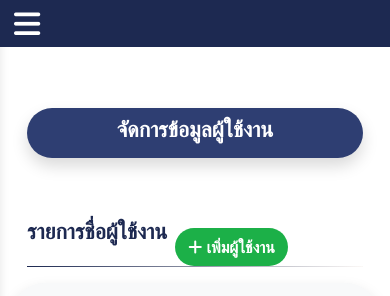
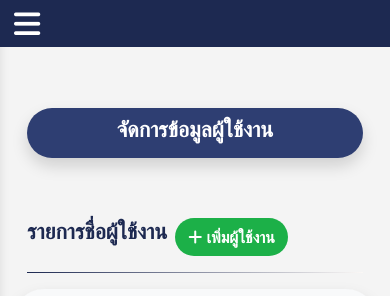
Before and after one commit to solofrislo/Login, a plain HTML site: page PageUser.html in a window 390 px wide. Shown: the top 296 px of the page. Drawn offline with nearby package versions, Linux system fonts and the light colour scheme.

Commit message:
Update PageUser.html

```diff
--- a/PageUser.html
+++ b/PageUser.html
@@ -21,6 +21,9 @@
     <style>
         @import url('https://fonts.googleapis.com/css2?family=Prompt:wght@300;400;600&family=Sarabun:wght@300;400;600&family=Kanit:wght@300;400;600&display=swap');
 
+        body {
+            background-color: #f4f4f4;
+        }
         /* Default styles for large screens (desktop) */
         .container {
             margin-left: auto;
@@ -67,10 +70,6 @@
                 gap: 0px;
 
 
-            }
-            /* ปุ่มเพิ่มผู้ใช้งาน button */
-            .button-btn {
-                margin-top: 10px;
             }
 
         }
@@ -250,10 +249,8 @@
                  <h4 class="bg01 fw-bold "> รายการชื่อผู้ใช้งาน</h4>
                 <button class="btn fw-bold rounded-5 text-white button-btn" style="background-color: #1cb048;"><i class="fa-solid fa-plus "></i> เพิ่มผู้ใช้งาน</button>
             </div>
-            <!-- เส้นความยาว 35% จะไม่ไปเเสดงในหน้าจอ mobile -->
-            <div class="d-none d-lg-block mt-3" style=" bottom: 0; width: 100%; height: 1.5px; background: linear-gradient(to right, #1D2951, #fbf8f6);"></div>
             <!-- เส้นความยาว 100% จะไม่ไปเเสดงในหน้าจอ desktop -->
-            <div class="d-lg-none d-block" style=" bottom: 0; width: 100%; height: 1.5px; background: linear-gradient(to right, #1D2951, #fbf8f6);"></div>
+            <div class="d-lg-none d-block mt-3" style=" bottom: 0; width: 100%; height: 1.5px; background: linear-gradient(to right, #1D2951, #fbf8f6);"></div>
         </div>
     </div>
     <div class="container d-flex align-items-center justify-content-center text-center">
```
